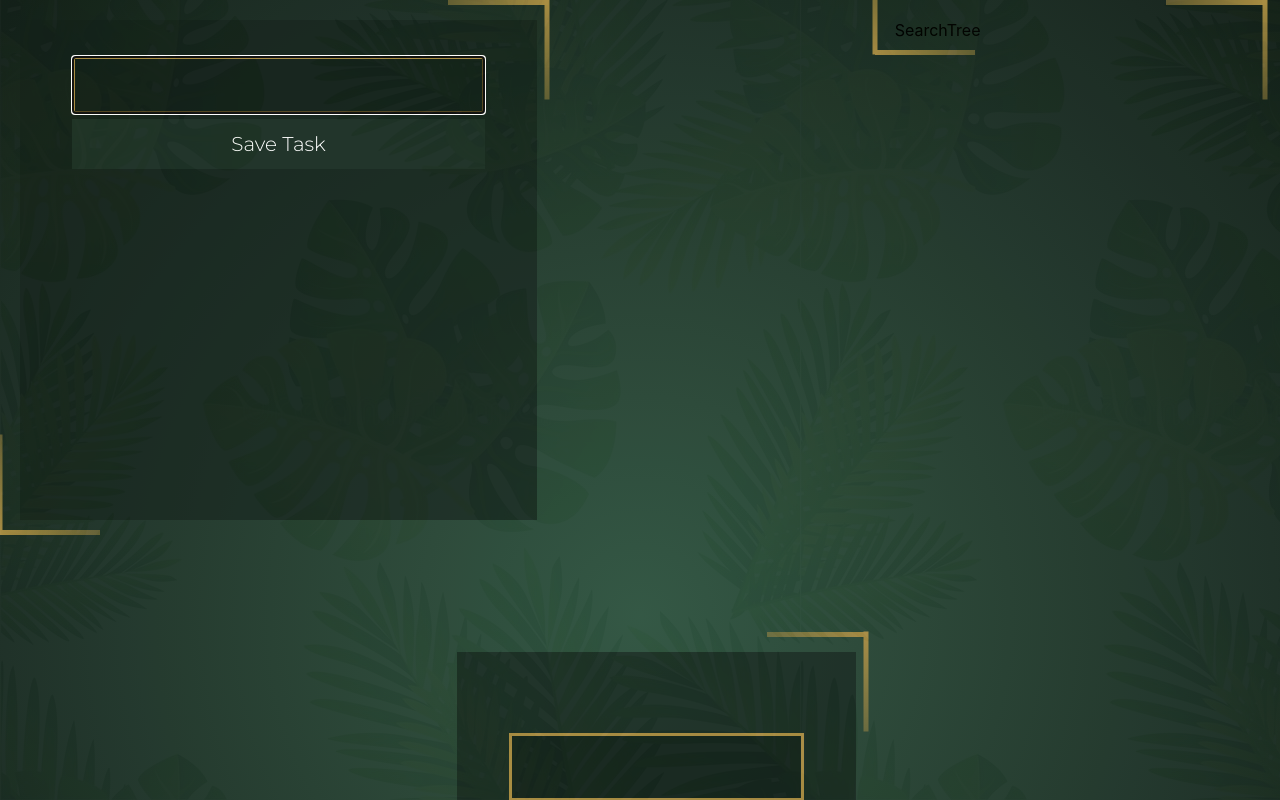
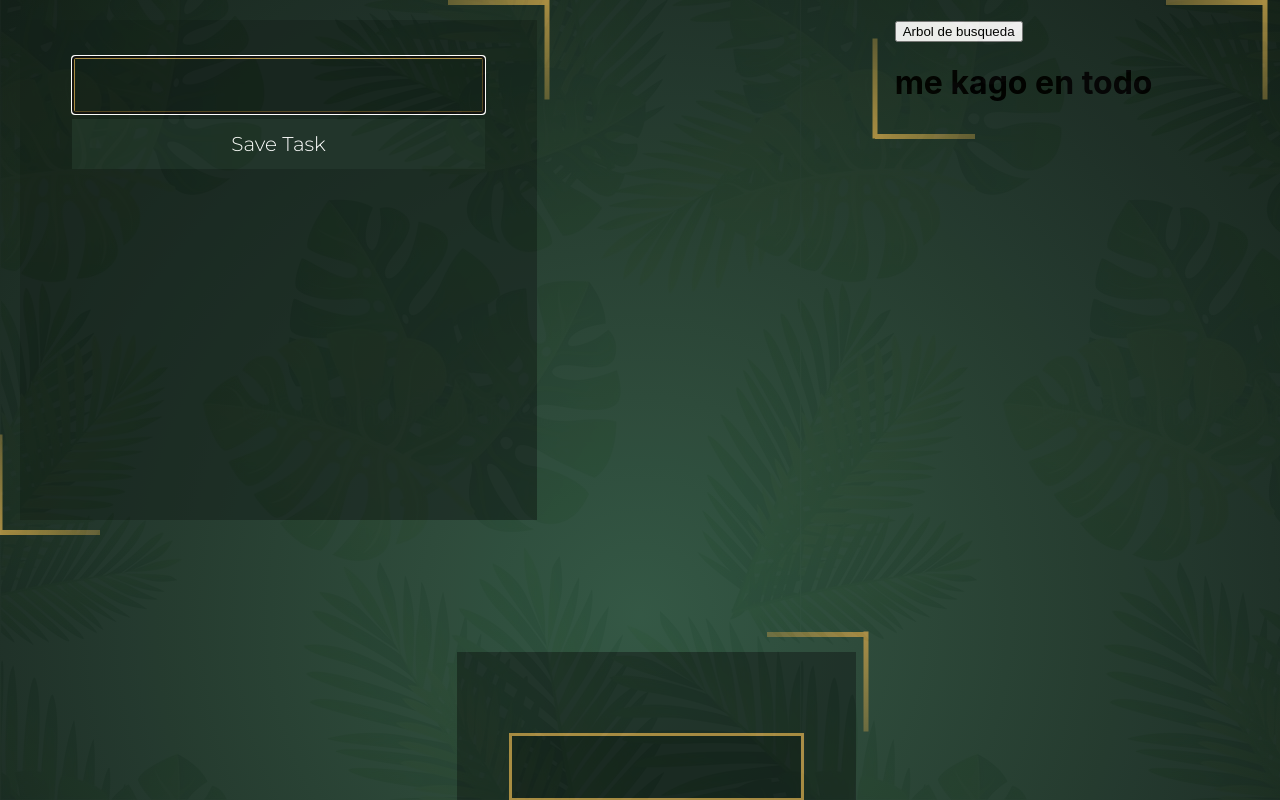
Before and after one commit to Kenfu03/WebProgra, a React (Create React App) app in the folder react-tasks-app/: page / in a window 1280 px wide. Shown: the top 800 px of the page. Built offline with nearby package versions, Linux system fonts and the light colour scheme; a web font is replaced by a local one.

Commit message:
searchTree

```diff
--- a/react-tasks-app/src/components/DivEnclouser/DivEnclouser.css
+++ /dev/null
@@ -1,74 +0,0 @@
-.Decoration_container {
-  display: grid;
-  grid-template-columns: 10px 10px auto 10px 10px;
-  grid-template-rows: 10px 10px auto 10px 10px;
-}
-
-.aplication {
-  grid-column: 3 / span 1;
-  grid-row: 3 / span 1;
-}
-
-.horizontal-line {
-  grid-column-start: 5;
-  height: 5px;
-  width: 1000%;
-  position: relative;
-  right: 990%;
-  transform: rotate(180deg);
-}
-
-.vertical-line {
-  grid-column-start: 5;
-  grid-row-start: 2;
-
-  height: 5px;
-  width: 1000%;
-
-  transform: rotate(90deg);
-  position: relative;
-  right: 500%;
-  top: 370%;
-
-}
-
-.horizontal-line2 {
-    grid-column-start: 1;
-    grid-row-start: 5;
-    height: 5px;
-    width: 1000%;
-    position: relative;
-  }
-
-  .vertical-line2 {
-    grid-column-start: 1;
-    grid-row-start: 5;
-
-    height: 5px;
-    width: 1000%;
-
-    transform: rotate(-90deg);
-    position: relative;
-    right: 500%;
-    bottom: 480%;
-  }
-
-.divColor {
-  background: rgb(168, 140, 67);
-  background: -moz-linear-gradient(
-    90deg,
-    rgba(168, 140, 67, 1) 0%,
-    rgba(168, 140, 67, 0.4990371148459384) 100%
-  );
-  background: -webkit-linear-gradient(
-    90deg,
-    rgba(168, 140, 67, 1) 0%,
-    rgba(168, 140, 67, 0.4990371148459384) 100%
-  );
-  background: linear-gradient(
-    90deg,
-    rgba(168, 140, 67, 1) 0%,
-    rgba(168, 140, 67, 0.4990371148459384) 100%
-  );
-  filter: progid:DXImageTransform.Microsoft.gradient(startColorstr="#a88c43",endColorstr="#a88c43",GradientType=1);
-}
--- a/react-tasks-app/src/components/SearchTree/SearchTree.tsx
+++ b/react-tasks-app/src/components/SearchTree/SearchTree.tsx
@@ -1,8 +1,52 @@
-import React from 'react'
-import "./SearchTree.css"
+import React, { useState } from "react";
+import "./SearchTree.css";
+
+type FormElement = React.FormEvent<HTMLFormElement>;
 
 export const SearchTree = () => {
+  const [switchInfo, setSwitchInfo] = useState(false);
+  const [newEmpresa, setNewEmpresa] = useState("")
+
+  const changeData = () => {
+    setSwitchInfo(!switchInfo);
+  };
+
+  const handleSubmit = (e: FormElement) => {
+    e.preventDefault();
+    // addTask(newEmpresa);
+    setNewEmpresa("");
+  };
+
+  // const addTask = (name: string) => {
+  //   const newTasks: iTask[] = [...tasks, { name, done: false }];
+  //   setTasks(newTasks);
+  // };
+
+  const addDatos = () => {
+    return <div className="addDatos-container">
+      <input type="text" placeholder="Empresa"/>
+      <button>Agregar Empresa</button>
+    </div>;
+  };
+
+  const infoTree = () => {
+    return (
+      <div className="infoTree-container">
+        <h1>me kago en todo</h1>
+      </div>
+    )
+  }
+
   return (
-    <div>SearchTree</div>
-  )
-}
+    <div className="SearchTree-container">
+      <button
+        onClick={() => {
+          changeData();
+        }}
+      >
+        {switchInfo ? "Agregar Items" : "Arbol de busqueda"}
+      </button>
+      {switchInfo ? addDatos() : infoTree()}
+    </div>
+  );
+};
--- a/react-tasks-app/src/components/TaskApp/TaskApp.css
+++ b/react-tasks-app/src/components/TaskApp/TaskApp.css
@@ -24,16 +24,18 @@
 }
 
 .form input {
+
   font-size: 34px;
   font-family: var(--font-primary);
   font-weight: 300;
 
   margin: 1rem 2rem 5px 2rem;
 
+  direction: rtl;
   width: auto;
   height: 50px;
   background-color: var(--co-bg);
-  direction: rtl;
+
   color: var(--co-primary);
   border: groove;
   border-color: var(--co-special);
@@ -69,12 +71,6 @@
     font-weight: 300;
 }
 
-.decorationDiv {
-    width: 10px;
-    height: 10px;
-    background-color: var(--co-special);
-    transform: rotate(45deg);
-}
 
 .task {
     display: flex;
--- a/react-tasks-app/src/components/TaskApp/TaskApp.tsx
+++ b/react-tasks-app/src/components/TaskApp/TaskApp.tsx
@@ -1,6 +1,8 @@
 import React, { useState, useRef } from "react";
 import "./TaskApp.css";
 import trash from "../../assets/img/trashcan.png";
+import { DecorationDiv } from "../../containers";
+
 
 export const TaskApp = () => {
   type FormElement = React.FormEvent<HTMLFormElement>;
@@ -44,6 +46,7 @@ export const TaskApp = () => {
         <form onSubmit={handleSubmit} className="form">
           <input
             type="text"
+            maxLength={40}
             onChange={(e) => setNewTask(e.target.value)}
             value={newTask}
             ref={taskInput}
@@ -60,7 +63,7 @@ export const TaskApp = () => {
               onClick={() => toggleDoneTask(i)}
               style={{ textDecoration: t.done ? "line-through" : "" }}
             >
-              <div className="decorationDiv"></div>
+              <DecorationDiv width={10} height={10} firstCo="#a88c43" secondCo="#ffffff" flag= {t.done} ></DecorationDiv>
               {t.name}
             </button>
             <button className="deleteBtn" onClick={() => removeTask(i)}>
--- /dev/null
+++ b/react-tasks-app/src/containers/DecorationDiv/DecorationDIv.tsx
@@ -0,0 +1,18 @@
+import { randomFillSync } from 'crypto';
+import React from 'react'
+import "./DecorationDiv.css"
+
+interface DecoTypers {
+    width?: number;
+    height?: number;
+    firstCo: string;
+    secondCo?: string;
+    flag?: boolean;
+}
+
+export const DecorationDiv = (props: DecoTypers) => {
+
+  return (
+    <div className='decorationDiv' style={{ height: props.height, width: props.width, backgroundColor: props.flag ? props.secondCo : props.firstCo }}></div>
+  );
+};
--- /dev/null
+++ b/react-tasks-app/src/containers/DecorationDiv/DecorationDiv.css
@@ -0,0 +1,6 @@
+.decorationDiv {
+    width: 10px;
+    height: 10px;
+    background-color: var(--co-special);
+    transform: rotate(45deg);
+}
--- a/react-tasks-app/src/containers/index.ts
+++ b/react-tasks-app/src/containers/index.ts
@@ -1 +1,2 @@
 export { DivEnclouser } from "./DivEnclouser/DivEnclouser";
+export { DecorationDiv } from "./DecorationDiv/DecorationDIv"
```
Also changed, not shown: react-tasks-app/src/components/DivEnclouser/DivEnclouser.tsx (deleted, +0 -14 lines).
